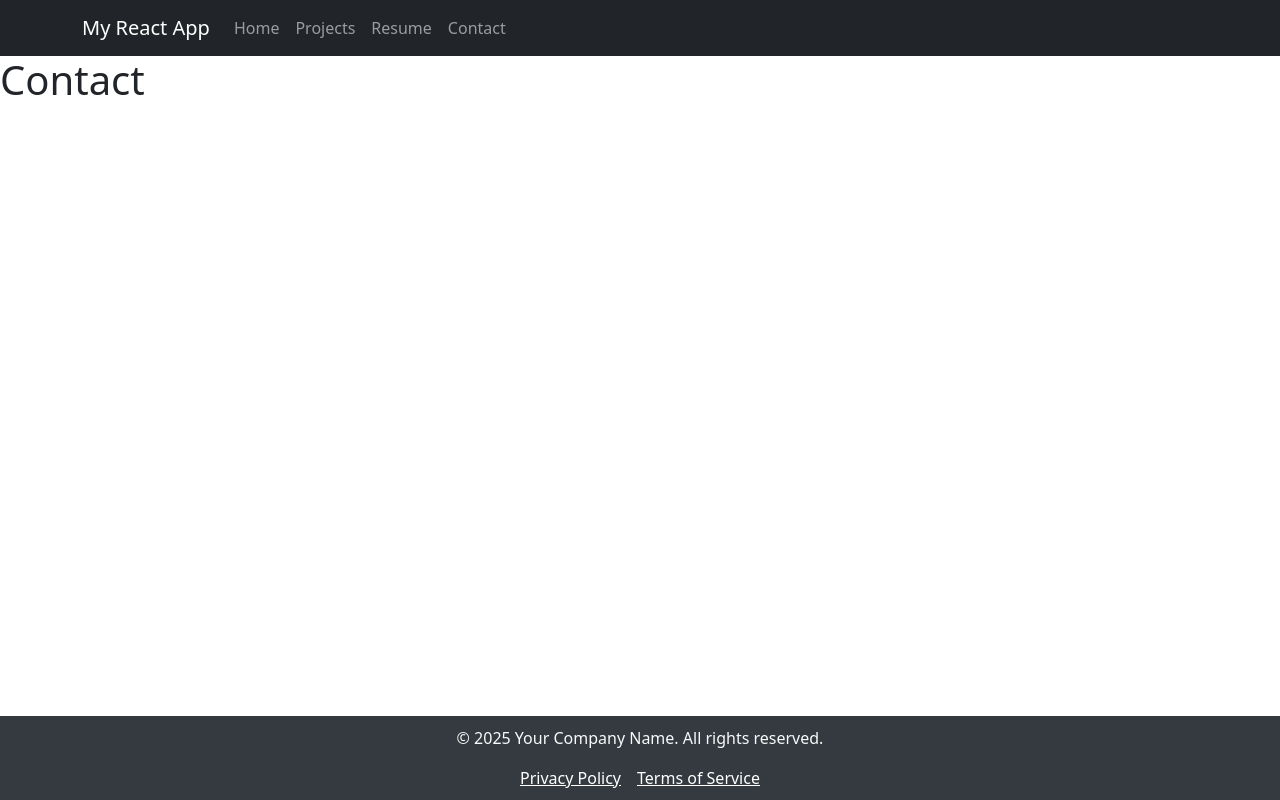
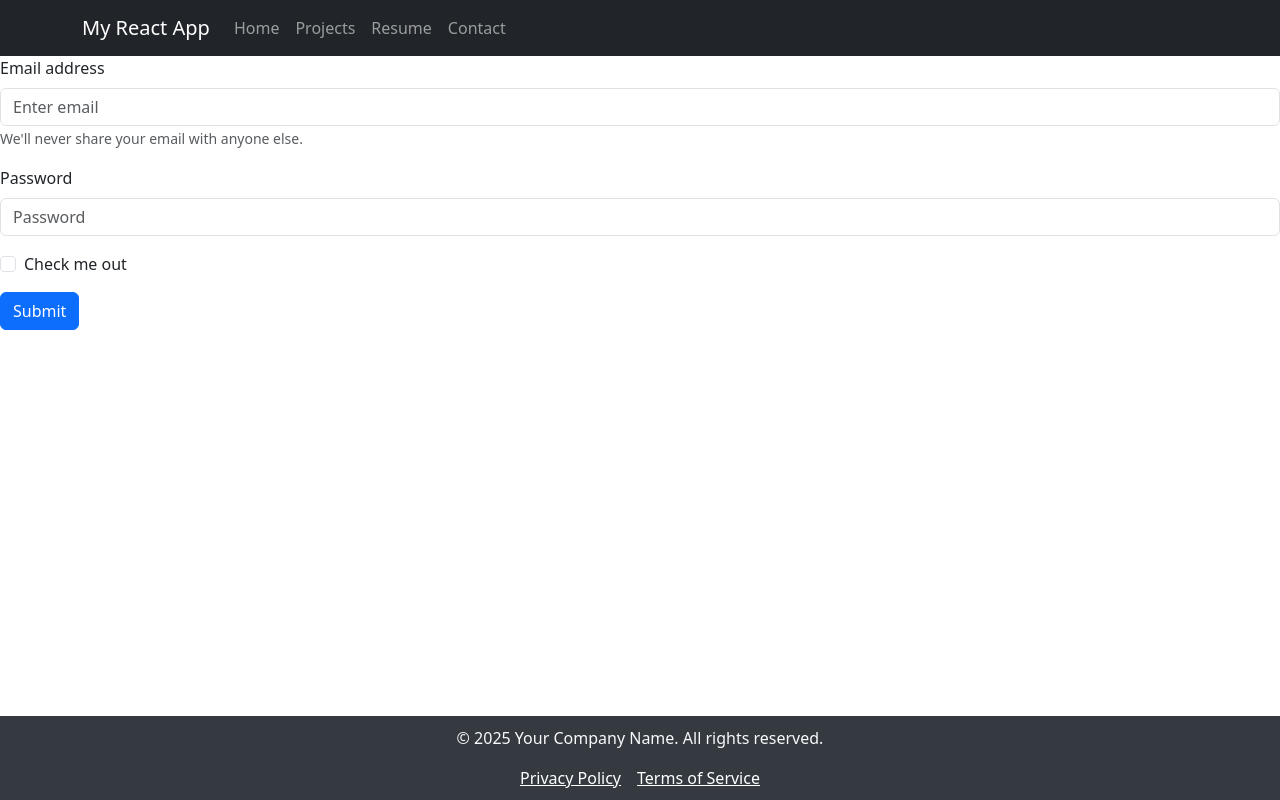
Before and after one commit to jonnyleealas/porfolio, a React (Create React App) app in the folder front-end/: page /contact in a window 1280 px wide. Built offline with nearby package versions, Linux system fonts and the light colour scheme.

Commit message:
Update Contact.tsx

```diff
--- a/front-end/src/Contact/Contact.tsx
+++ b/front-end/src/Contact/Contact.tsx
@@ -1,9 +1,32 @@
+import Button from 'react-bootstrap/Button';
+import Form from 'react-bootstrap/Form';
+
+
+
+
 
 const Contact: React.FC = () => {
   return (
-    <div>
-      <h1>Contact</h1>
-    </div>
+    <Form>
+      <Form.Group className="mb-3" controlId="formBasicEmail">
+        <Form.Label>Email address</Form.Label>
+        <Form.Control type="email" placeholder="Enter email" />
+        <Form.Text className="text-muted">
+          We'll never share your email with anyone else.
+        </Form.Text>
+      </Form.Group>
+
+      <Form.Group className="mb-3" controlId="formBasicPassword">
+        <Form.Label>Password</Form.Label>
+        <Form.Control type="password" placeholder="Password" />
+      </Form.Group>
+      <Form.Group className="mb-3" controlId="formBasicCheckbox">
+        <Form.Check type="checkbox" label="Check me out" />
+      </Form.Group>
+      <Button variant="primary" type="submit">
+        Submit
+      </Button>
+    </Form>
   );
 }
 
```
